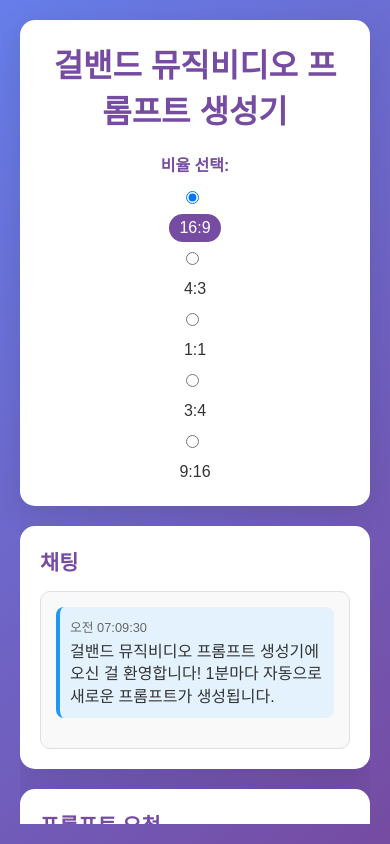
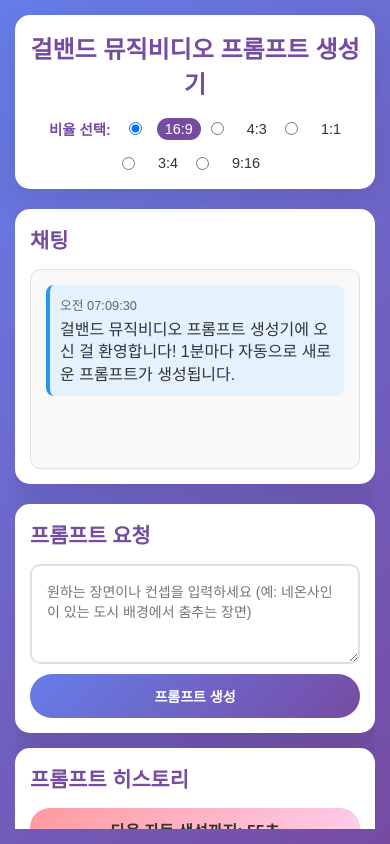
Before and after one commit to airis32/midband, a plain HTML site: page index.html in a window 390 px wide. Drawn offline with Linux system fonts and the light colour scheme.

Commit message:
스타일 변경
모바일 반응형 수정

```diff
--- a/styles.css
+++ b/styles.css
@@ -42,7 +42,7 @@ header h1 {
     align-items: center;
     justify-content: center;
     gap: 15px;
-    flex-wrap: wrap;
+    flex-wrap: wrap; /* Added for better wrapping */
 }
 
 .aspect-ratio-selector label:first-child {
@@ -82,6 +82,8 @@ header h1 {
 
 .right-panel {
     flex: 1;
+    display: flex; /* Added for better internal layout */
+    flex-direction: column; /* Added for better internal layout */
 }
 
 .chat-section, .input-section, .history-section {
@@ -110,6 +112,7 @@ header h1 {
     border-radius: 10px;
     padding: 15px;
     background: #f9f9f9;
+    min-height: 200px; /* Ensures a minimum height on mobile */
     max-height: 300px;
 }
 
@@ -117,6 +120,7 @@ header h1 {
     margin-bottom: 15px;
     padding: 10px;
     border-radius: 8px;
+    word-break: break-word; /* Added for long messages */
 }
 
 .message.system {
@@ -180,7 +184,7 @@ header h1 {
 }
 
 .history-section {
-    height: calc(100vh - 200px);
+    flex: 1; /* Allows the history panel to fill available space */
     display: flex;
     flex-direction: column;
 }
@@ -212,6 +216,7 @@ header h1 {
     box-shadow: 0 4px 15px rgba(0, 0, 0, 0.1);
     border-left: 4px solid #764ba2;
     transition: transform 0.2s;
+    word-break: break-word; /* Prevents long prompts from overflowing */
 }
 
 .history-item:hover {
@@ -228,7 +233,6 @@ header h1 {
 .history-item .prompt {
     color: #333;
     line-height: 1.5;
-    word-break: break-word;
 }
 
 .history-item .copy-btn {
@@ -247,17 +251,63 @@ header h1 {
     background: #45a049;
 }
 
-@media (max-width: 768px) {
+/* --- Media Queries for improved responsiveness --- */
+
+/* Small desktop and large tablets */
+@media (max-width: 1200px) {
+    .container {
+        padding: 15px;
+    }
+    header h1 {
+        font-size: 2.2em;
+    }
+}
+
+/* Tablets and below */
+@media (max-width: 992px) {
     .main-content {
         flex-direction: column;
+        gap: 15px;
     }
-
-    .aspect-ratio-selector {
-        flex-direction: column;
-        gap: 10px;
+    .left-panel, .right-panel {
+        flex: none;
+        width: 100%;
     }
-
     header h1 {
         font-size: 2em;
     }
+    .aspect-ratio-selector {
+        gap: 10px;
+    }
 }
+
+/* Mobile devices */
+@media (max-width: 768px) {
+    header {
+        padding: 15px;
+    }
+    header h1 {
+        font-size: 1.8em;
+    }
+    .chat-messages, .history-list {
+        max-height: 250px; /* Adjusted for smaller screens */
+    }
+    .chat-section, .input-section, .history-section {
+        padding: 15px;
+    }
+}
+
+/* Smaller mobile devices */
+@media (max-width: 576px) {
+    header h1 {
+        font-size: 1.5em;
+    }
+    .aspect-ratio-selector label {
+        padding: 3px 8px;
+        font-size: 0.9em;
+    }
+    .input-group #generateBtn {
+        padding: 12px 20px;
+        font-size: 14px;
+    }
+}
```
